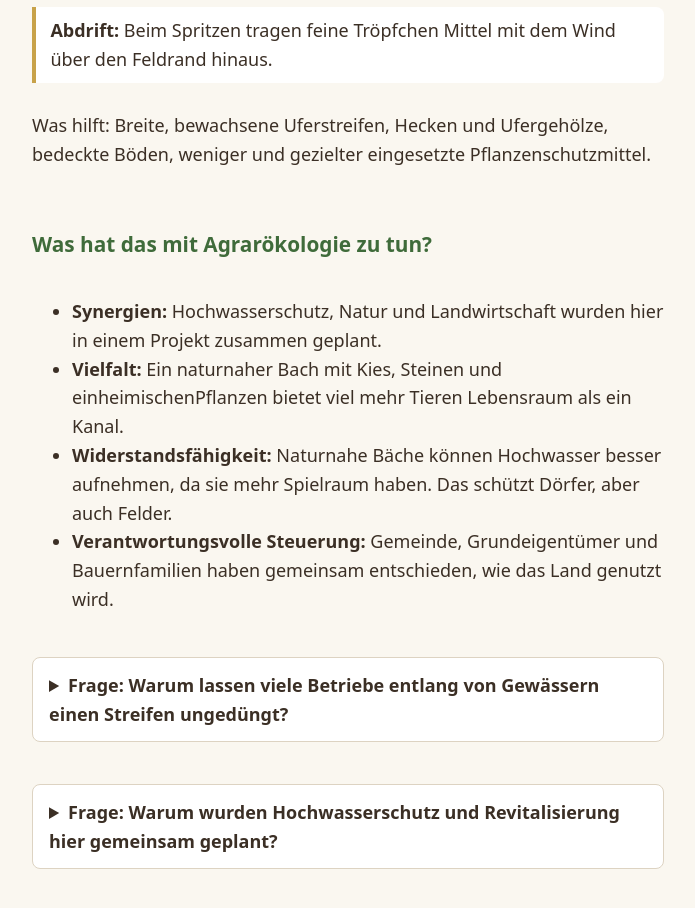
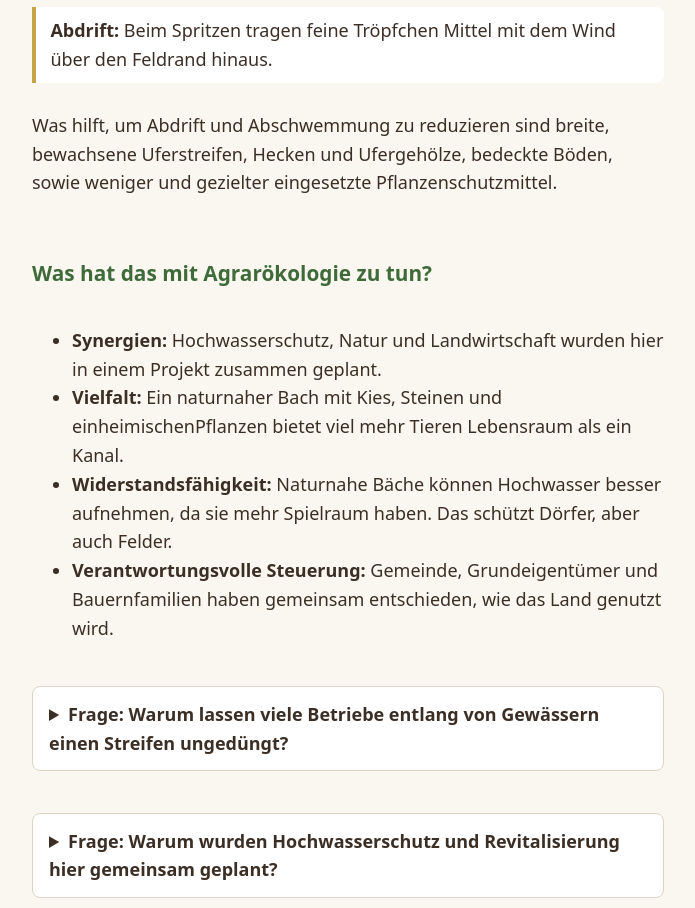
Before and after one commit to nonokor/agraroekologie-lehrpfad, a plain HTML site: page p2/index.html in a window 1280 px wide. Shown: the part 3503-4411 px from the top of the page, without its empty margins (292-987 px from the left). Drawn offline with Linux system fonts and the light colour scheme.

Commit message:
änderungen

```diff
--- a/p2/index.html
+++ b/p2/index.html
@@ -101,7 +101,7 @@ Seither wurde der Hochwasserschutz Schritt für Schritt ausgebaut:</p>
   <div><strong>Abschwemmung:</strong> Bei Regenfällen werden Erde, Dünger und Pflanzenschutzmittel vom Feld ins Wasser gespült, besonders Hängen sind betroffen.</div>
   <div><strong>Abdrift:</strong> Beim Spritzen tragen feine Tröpfchen Mittel mit dem Wind über den Feldrand hinaus.</div>
 
-<p>Was hilft: Breite, bewachsene Uferstreifen, Hecken und Ufergehölze, bedeckte Böden, weniger und gezielter eingesetzte
+<p>Was hilft, um Abdrift und Abschwemmung zu reduzieren sind breite, bewachsene Uferstreifen, Hecken und Ufergehölze, bedeckte Böden, sowie weniger und gezielter eingesetzte
 Pflanzenschutzmittel.</p>
 
 <h2>Was hat das mit Agrarökologie zu tun?</h2>
```
